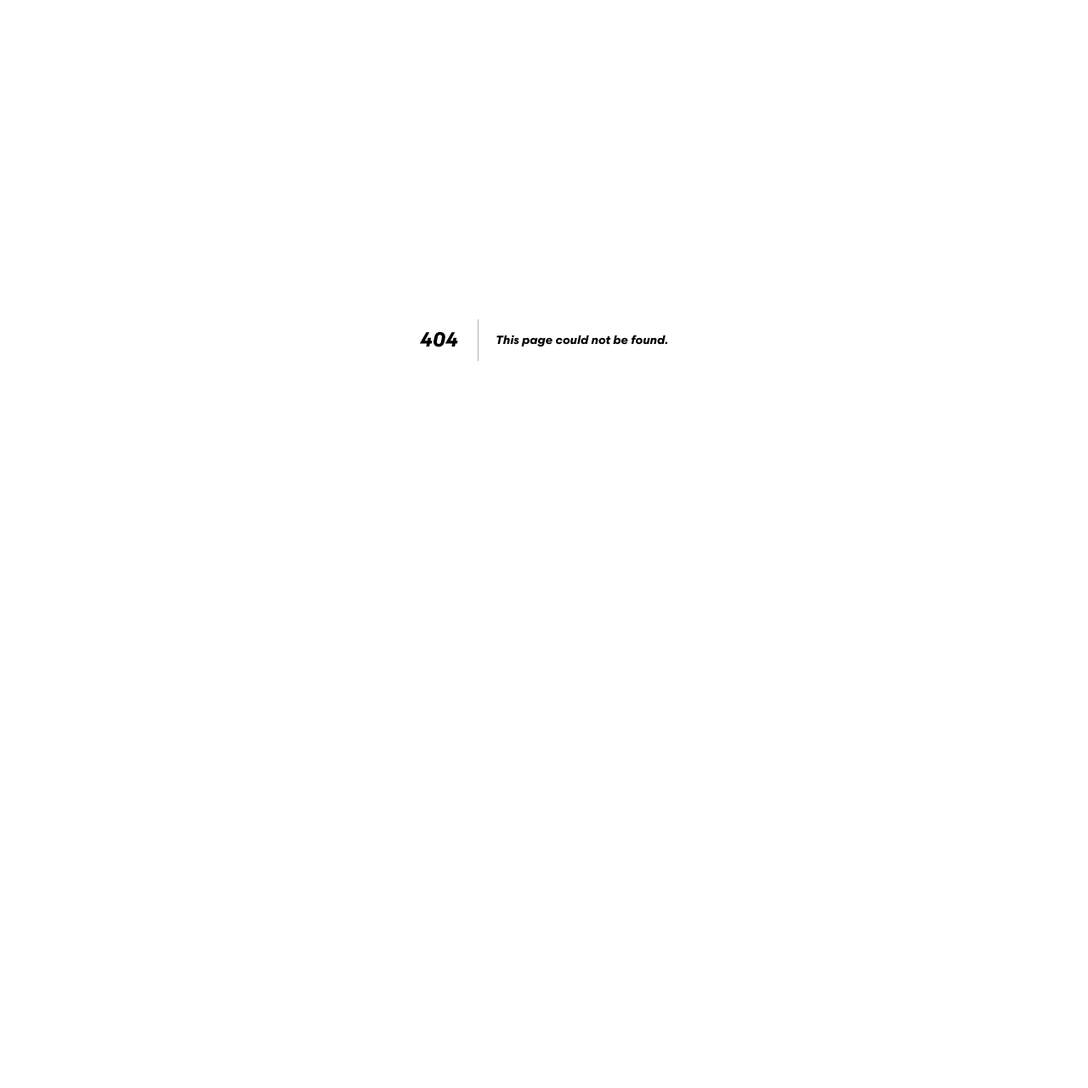
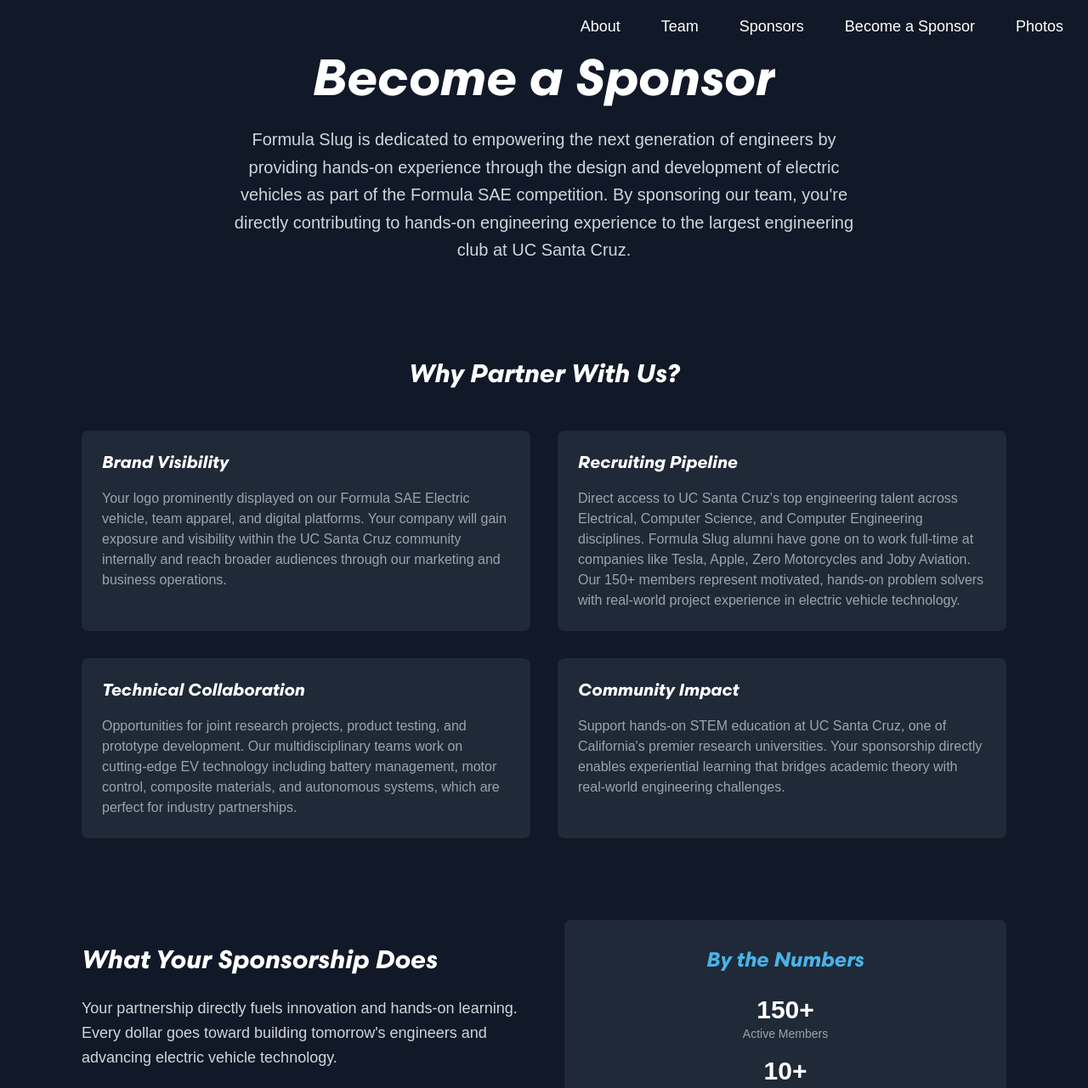
Before and after one commit to formulaslug/FSWebsite, a Next.js app: page /become-sponsor in a window 1280 px wide. Before the commit this address had no page. Shown: the top 1281 px of the page at 85% size. Before the commit the page ends 800 px from the top, so only its background shows below. Built offline with nearby package versions, Linux system fonts and the light colour scheme.

Commit message:
become a sponsor page

```diff
--- /dev/null
+++ b/src/app/become-sponsor/page.tsx
@@ -0,0 +1,154 @@
+import React from "react";
+import Navbar from "@/components/Navbar";
+import Footer from "@/components/Footer";
+import ShimmerTitle from "@/components/ShimmerTitle";
+import { colors } from "@/config/colors";
+import { Metadata } from "next";
+
+export const metadata: Metadata = {
+  title: "Formula Slug - Become a Sponsor",
+  description: "Partner with Formula Slug, UC Santa Cruz's premier engineering team. Support the next generation of engineers.",
+};
+
+export default function BecomeSponsorPage() {
+  return (
+    <main className="min-h-screen text-white" style={{ backgroundColor: colors.background.primary }}>
+      <div className="container mx-auto p-0 sm:px-6 lg:px-8">
+        <Navbar />
+
+        <div className="max-w-6xl mx-auto px-4 sm:px-6 lg:px-8">
+          {/* Hero Section */}
+          <div className="text-center py-16">
+            <h1 className="text-4xl sm:text-6xl font-bold mb-6">
+              <ShimmerTitle>Become a Sponsor</ShimmerTitle>
+            </h1>
+            <p className="text-xl max-w-3xl mx-auto leading-relaxed" style={{ color: colors.gray[300] }}>
+              Formula Slug is dedicated to empowering the next
+generation of engineers by providing hands-on
+experience through the design and development
+of electric vehicles as part of the Formula SAE
+competition. By sponsoring our team, you're directly contributing to hands-on engineering experience to the largest engineering club at UC Santa Cruz.
+            </p>
+          </div>
+
+          {/* Why Partner With Us */}
+          <section className="py-12">
+            <h2 className="text-3xl font-bold text-center mb-12" style={{ color: colors.textColor }}>
+              Why Partner With Us?
+            </h2>
+            <div className="grid grid-cols-1 md:grid-cols-2 gap-8">
+              {[
+                {
+                  title: "Brand Visibility",
+                  description: "Your logo prominently displayed on our Formula SAE Electric vehicle, team apparel, and digital platforms. Your company will gain exposure and visibility within the UC Santa Cruz community internally and reach broader audiences through our marketing and business operations.",
+                },
+                {
+                  title: "Recruiting Pipeline",
+                  description: "Direct access to UC Santa Cruz's top engineering talent across Electrical, Computer Science, and Computer Engineering disciplines. Formula Slug alumni have gone on to work full-time at companies like Tesla, Apple, Zero Motorcycles and Joby Aviation. Our 150+ members represent motivated, hands-on problem solvers with real-world project experience in electric vehicle technology.",
+                },
+                {
+                  title: "Technical Collaboration",
+                  description: "Opportunities for joint research projects, product testing, and prototype development. Our multidisciplinary teams work on cutting-edge EV technology including battery management, motor control, composite materials, and autonomous systems, which are perfect for industry partnerships.",
+                },
+                {
+                  title: "Community Impact",
+                  description: "Support hands-on STEM education at UC Santa Cruz, one of California's premier research universities. Your sponsorship directly enables experiential learning that bridges academic theory with real-world engineering challenges.",
+                }
+              ].map((benefit, index) => (
+                <div key={index} className="p-6 rounded-lg" style={{ backgroundColor: colors.background.secondary }}>
+                  <div className="flex items-center mb-4">
+                    <h3 className="text-xl font-semibold" style={{ color: colors.textColor }}>
+                      {benefit.title}
+                    </h3>
+                  </div>
+                  <p style={{ color: colors.gray[400] }}>
+                    {benefit.description}
+                  </p>
+                </div>
+              ))}
+            </div>
+          </section>
+
+          {/* What Your Sponsorship Does */}
+          <section className="py-12">
+            <div className="grid grid-cols-1 md:grid-cols-2 gap-12 items-center">
+              <div>
+                <h2 className="text-3xl font-bold mb-6" style={{ color: colors.textColor }}>
+                  What Your Sponsorship Does
+                </h2>
+                <p className="text-lg mb-6 leading-relaxed" style={{ color: colors.gray[300] }}>
+                  Your partnership directly fuels innovation and hands-on learning. Every dollar goes toward building
+                  tomorrow's engineers and advancing electric vehicle technology.
+                </p>
+                <ul className="space-y-4">
+                  {[
+                    "Parts & materials: Composite layups, motor components, battery cells",
+                    "Tooling & manufacturing: Machine time, materials, shop supplies",
+                    "Student development: Workshops, internships, and future full-time engineers"
+                  ].map((item, index) => (
+                    <li key={index} className="flex items-start">
+                      <span className="text-2xl mr-3" style={{ color: colors.primary }}>•</span>
+                      <span style={{ color: colors.gray[300] }}>{item}</span>
+                    </li>
+                  ))}
+                </ul>
+              </div>
+
+              {/* Stats Card */}
+              <div className="p-8 rounded-lg text-center" style={{ backgroundColor: colors.background.secondary }}>
+                <h3 className="text-2xl font-bold mb-6" style={{ color: colors.electricBlue }}>
+                  By the Numbers
+                </h3>
+                <div className="space-y-4">
+                  <div>
+                    <div className="text-3xl font-bold" style={{ color: colors.textColor }}>150+</div>
+                    <div className="text-sm" style={{ color: colors.gray[400] }}>Active Members</div>
+                  </div>
+                  <div>
+                    <div className="text-3xl font-bold" style={{ color: colors.textColor }}>10+</div>
+                    <div className="text-sm" style={{ color: colors.gray[400] }}>Engineering Disciplines</div>
+                  </div>
+                  <div>
+                    <div className="text-3xl font-bold" style={{ color: colors.textColor }}>1</div>
+                    <div className="text-sm" style={{ color: colors.gray[400] }}>Incredible Car</div>
+                  </div>
+                  <div className="text-sm mt-4" style={{ color: colors.gray[500] }}>
+                    Students majoring in: Mechanical, Electrical, Computer Science, Computer Engineering, and more
+                  </div>
+                </div>
+              </div>
+            </div>
+          </section>
+
+          {/* Sponsorship CTA */}
+          <section className="py-20 text-center">
+            <div className="max-w-5xl mx-auto">
+              <h2 className="text-4xl font-bold mb-8" style={{ color: colors.textColor }}>
+                Ready to Partner With Us?
+              </h2>
+              <p className="text-xl mb-12 leading-relaxed" style={{ color: colors.gray[300] }}>
+                Check out our{" "}
+                <a
+                  href="/assets/FormulaSlug_Sponsorship_Packet.pdf"
+                  target="_blank"
+                  rel="noopener noreferrer"
+                  className="text-2xl font-bold hover:opacity-80 transition-opacity"
+                  style={{ color: colors.electricBlue }}
+                >
+                  sponsorship packet
+                </a>
+                , which includes gold, silver, and bronze sponsorship tiers.
+              </p>
+              <p className="text-base mt-8" style={{ color: colors.gray[500] }}>
+                Interested in a custom sponsorship package? Reach out to discuss opportunities tailored to your organization.
+              </p>
+            </div>
+          </section>
+
+
+        </div>
+      </div>
+      <Footer />
+    </main>
+  );
+}
--- a/src/components/Navbar.tsx
+++ b/src/components/Navbar.tsx
@@ -25,8 +25,8 @@ import { colors } from "@/config/colors";
 const navLinks = [
   { href: '/', label: 'About' },
   { href: 'team', label: 'Team' },
-
   { href: 'sponsors', label: 'Sponsors' },
+  { href: 'become-sponsor', label: 'Become a Sponsor' },
   { href: 'photos', label: 'Photos' },
 ];
 
```
Also changed, not shown: 1 other file (tests, documents, lock files or other folders).
